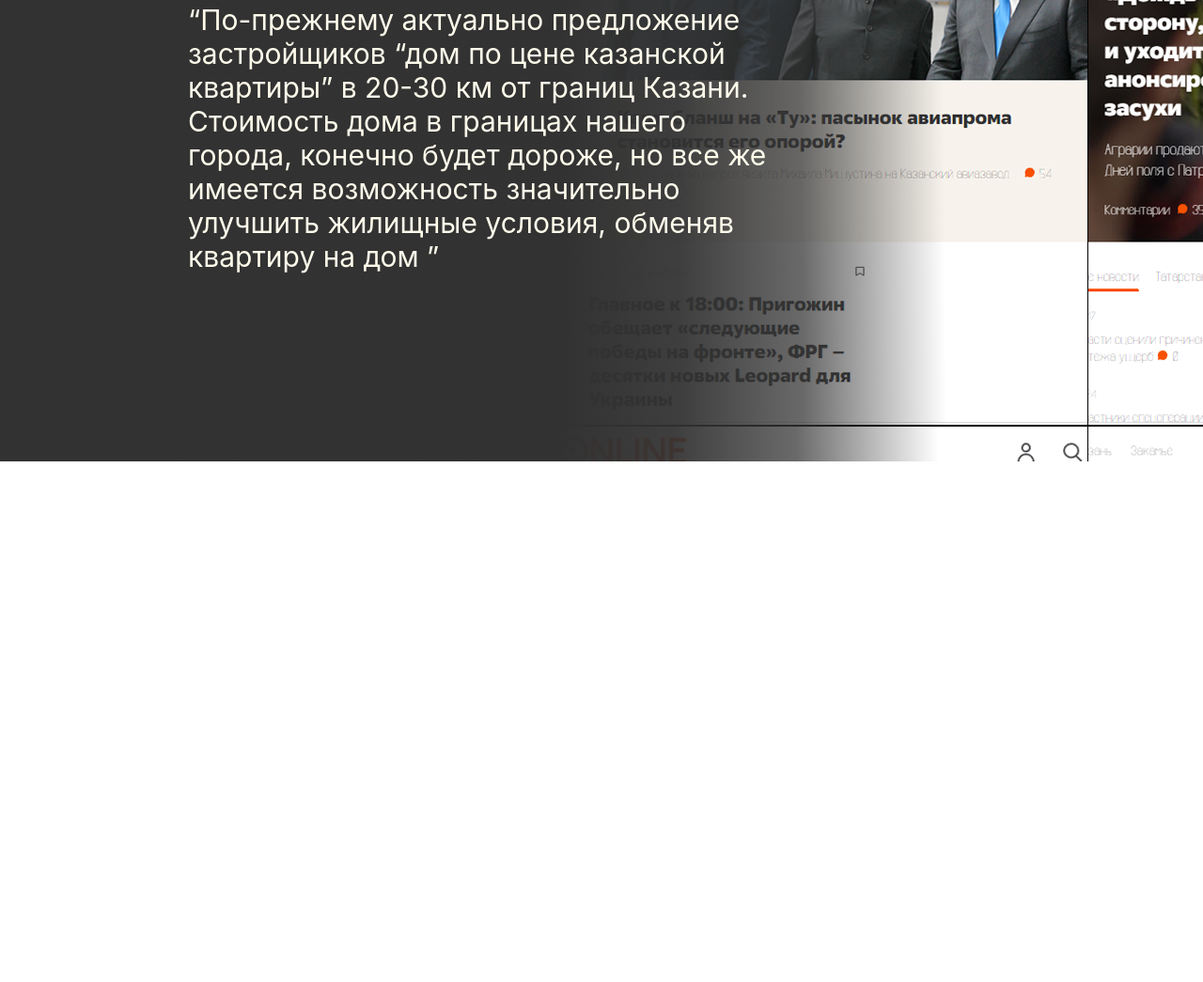
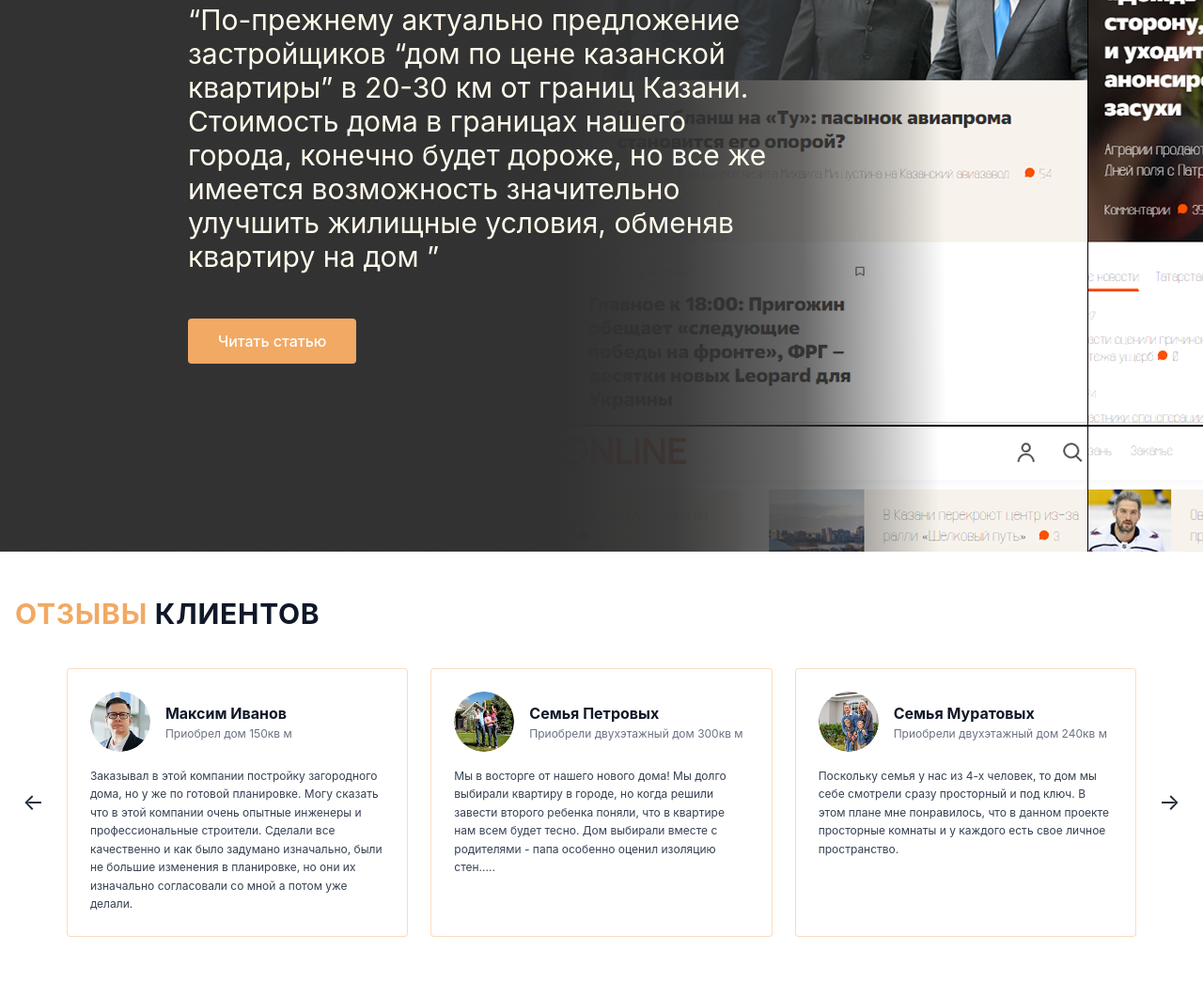
Before and after one commit to shokirovsh01/teamwork-5, a website: page index.html in a window 1280 px wide. Shown: the part 7376-8421 px from the top of the page at 94% size. Before the commit the page ends 7867 px from the top, so only its background shows below. Drawn offline with nearby package versions, Linux system fonts and the light colour scheme; files that its build step writes are made by us from their sources.

Commit message:
section 10

```diff
--- a/index.html
+++ b/index.html
@@ -533,7 +533,8 @@
     <h1 class="text-4xl">Деловая электронная газета <br> «Бизнес Online»</h1>
 <br>
     <p class="text-3xl">“По-прежнему актуально предложение <br> застройщиков “дом по цене казанской <br> квартиры” в 20-30 км от границ Казани. <br> Стоимость дома в границах нашего <br> города, конечно будет дороже, но все же <br> имеется возможность значительно <br> улучшить жилищные условия, обменяв <br> квартиру на дом ”</p>
-
+<br><br>
+<button class="bg-[#f2a963] text-white px-8 py-3 rounded font-medium ">Читать статью</button>
 </div>
 
 </nav>
@@ -544,6 +545,75 @@
 
 <!-- section 10 -->
 
+<section class="max-w-325 mx-auto px-4 py-12 font-sans text-gray-900">
+
+  <!-- Заголовок секции -->
+  <div class="mb-10">
+    <h2 class="text-3xl font-bold uppercase tracking-wide">
+      <span class="text-[#f2a963]">Отзывы</span> клиентов
+    </h2>
+  </div>
+
+  <!-- Обертка для стрелок и 3-х карточек -->
+  <div class="flex items-center gap-4">
+
+    <!-- Левая стрелка -->
+    <button class="hidden md:block text-2xl text-gray-800 p-2 ">←</button>
+
+    <!-- Блок со всеми 3 карточками (на телефонах в колонку, на ПК в ряд) -->
+    <div class="flex flex-col md:flex-row gap-6 flex-1">
+
+      <!-- Карточка 1 -->
+      <div class="flex-1 border border-[#f2a963]/40 p-6 rounded bg-white">
+        <div class="flex items-center gap-4 mb-4">
+          <img src="./src/image/Фото.png" alt="Аватар 1" class="w-16 h-16 rounded-full object-cover shrink-0" />
+          <div>
+            <h3 class="font-bold text-base">Максим Иванов</h3>
+            <p class="text-gray-500 text-xs mt-0.5">Приобрел дом 150кв м</p>
+          </div>
+        </div>
+        <p class="text-gray-700 text-xs leading-relaxed">
+          Заказывал в этой компании постройку загородного дома, но у же по готовой планировке. Могу сказать что в этой компании очень опытные инженеры и профессиональные строители. Сделали все качественно и как было задумано изначально, были не большие изменения в планировке, но они их изначально согласовали со мной а потом уже делали.
+        </p>
+      </div>
+
+      <!-- Карточка 2 -->
+      <div class="flex-1 border border-[#f2a963]/40 p-6 rounded bg-white">
+        <div class="flex items-center gap-4 mb-4">
+          <img src="./src/image/Фото (1).png" alt="Аватар 2" class="w-16 h-16 rounded-full object-cover shrink-0" />
+          <div>
+            <h3 class="font-bold text-base">Семья Петровых</h3>
+            <p class="text-gray-500 text-xs mt-0.5">Приобрели двухэтажный дом 300кв м</p>
+          </div>
+        </div>
+        <p class="text-gray-700 text-xs leading-relaxed">
+Мы в восторге от нашего нового дома! Мы долго выбирали квартиру в городе, но когда решили завести второго ребенка поняли, что в квартире нам всем будет тесно. Дом выбирали вместе с родителями - папа особенно оценил изоляцию стен.....
+        </p>
+      </div>
+
+      <!-- Карточка 3 -->
+      <div class="flex-1 border border-[#f2a963]/40 p-6 rounded bg-white">
+        <div class="flex items-center gap-4 mb-4">
+          <img src="./src/image/Фото (2).png" alt="Аватар 3" class="w-16 h-16 rounded-full object-cover shrink-0" />
+          <div>
+            <h3 class="font-bold text-base">Семья Муратовых</h3>
+            <p class="text-gray-500 text-xs mt-0.5">Приобрели двухэтажный дом 240кв м</p>
+          </div>
+        </div>
+        <p class="text-gray-700 text-xs leading-relaxed">
+          Поскольку семья у нас из 4-х человек, то дом мы себе смотрели сразу просторный и под ключ. В этом плане мне понравилось, что в данном проекте просторные комнаты и у каждого есть свое личное пространство.
+        </p>
+      </div>
+
+    </div>
+
+    <!-- Правая стрелка -->
+    <button class="hidden md:block text-2xl text-gray-800 p-2 ">→</button>
+  </div>
+</section>
+
+<!-- section 11 -->
+
 
 
 </body>
```
Also changed, not shown: src/image/Фото (1).png (added), src/image/Фото (2).png (added), src/image/Фото.png (added), 1 other file.
